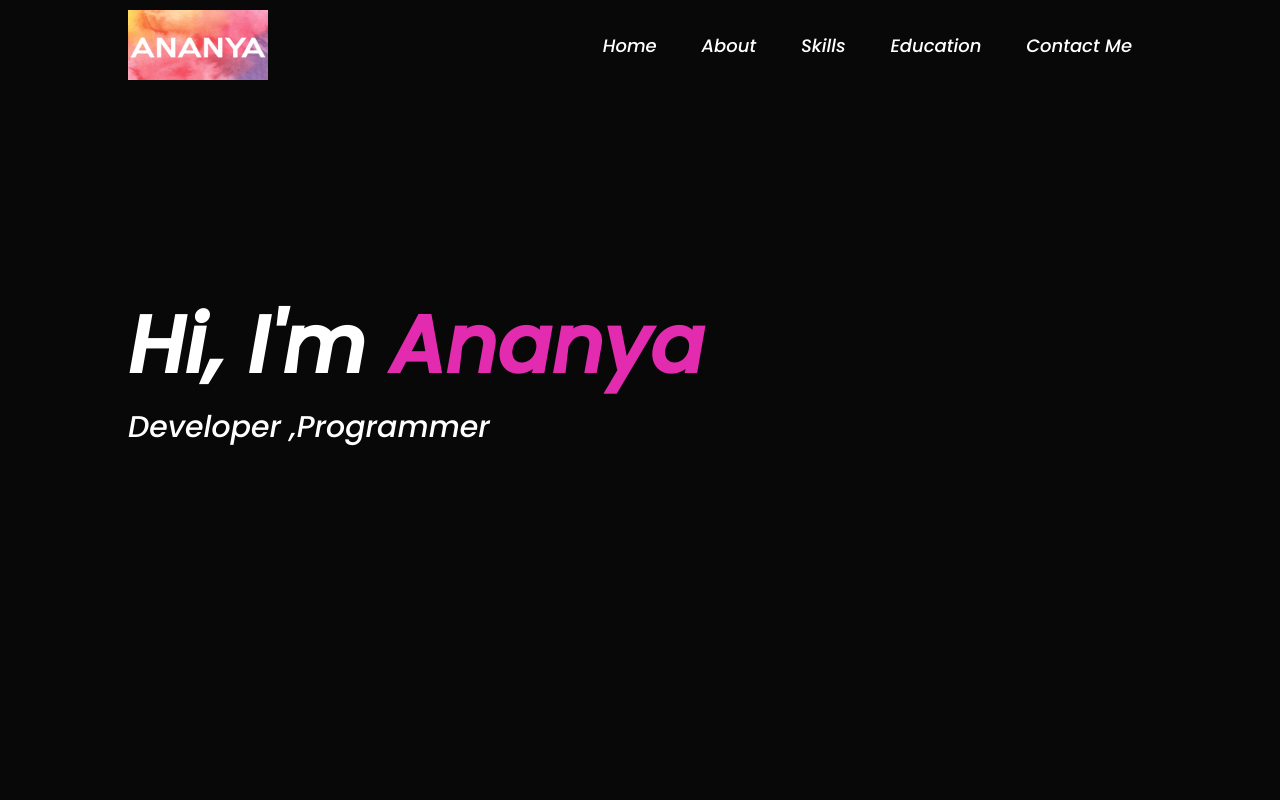
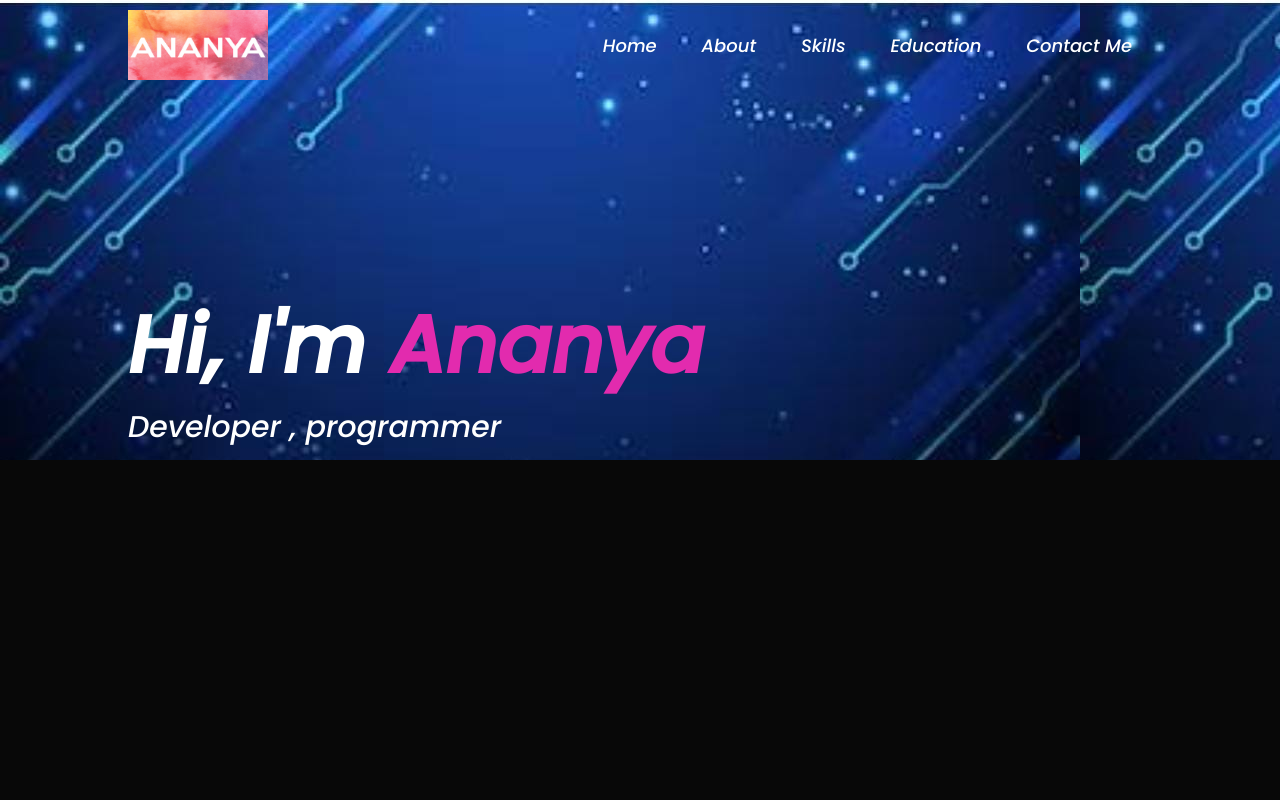
Before and after one commit to ANANYA00P2004/AnanyaP.github.io, a plain HTML site: page index.html in a window 1280 px wide. Shown: the top 800 px of the page. Drawn offline with Linux system fonts and the light colour scheme.

Commit message:
bg added

```diff
--- a/index.html
+++ b/index.html
@@ -32,7 +32,7 @@
                 <div class="header-text">
 
                     <h1>Hi, I'm <span> Ananya</span></h1>
-                    <p>Developer ,Programmer</p>
+                    <p>Developer , programmer</p>
 
                 </div>
 
@@ -157,5 +157,6 @@
       .catch(error => console.error('Error!', error.message))
   })
 </script>
+
 </body>
 </html>
--- a/styles.css
+++ b/styles.css
@@ -66,7 +66,7 @@ nav ul li a:hover::after{
     margin-top: 20px;
 }
 .header-text h1 span{
-    color:rgb(226, 43, 174)
+    color:rgb(226, 43, 174);
 }
 /*--------about------*/
 #about{
@@ -221,3 +221,6 @@ form .btn{
     margin-top: 20px;
     display:block;
 }
+.container{
+    background-image: url(background.jpeg);
+}
```
Also changed, not shown: background.jpeg (added).
